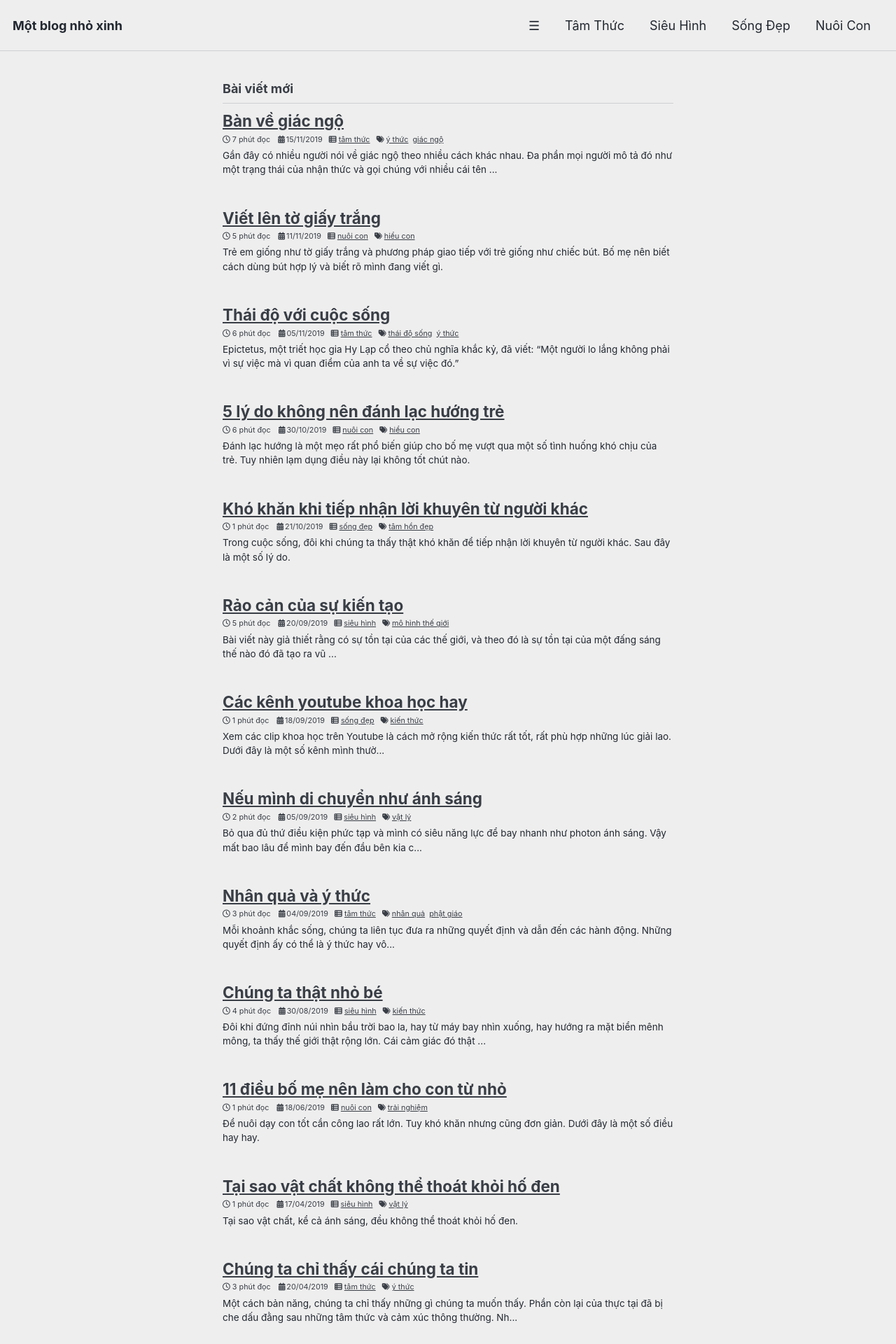
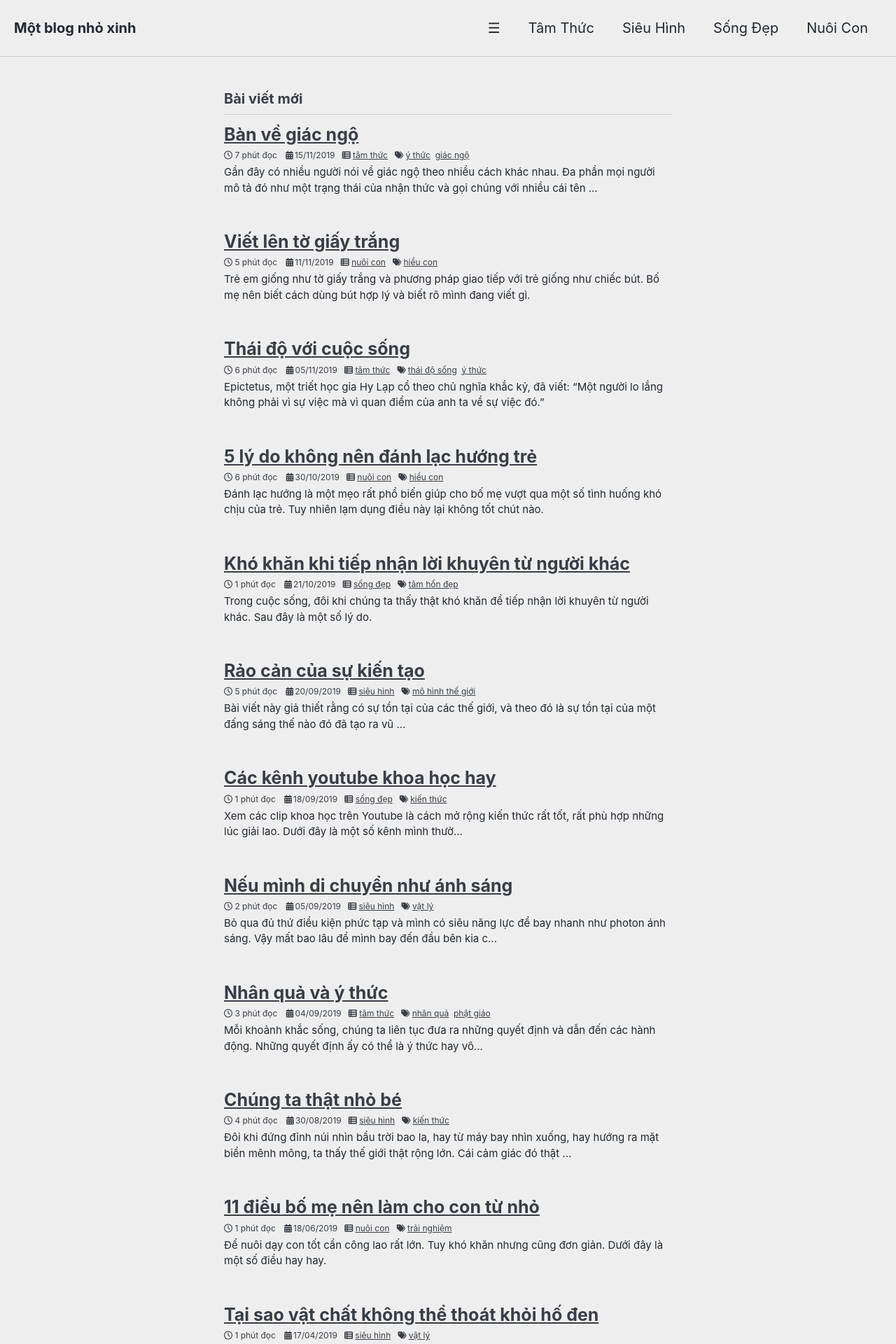
Before and after one commit to twinni7/twinni7.github.io, a Jekyll site: the page built from index.html, in a window 1280 px wide. Shown: the top 1920 px of the page at 70% size. Built offline with Jekyll 4.4.1, drawn with Linux system fonts in a browser that asks for light colours; cached includes are drawn as plain includes; nearby versions of some CDN libraries; the list of posts is cut into pages by our own code.

Commit message:
update format

```diff
--- a/_sass/minimal-mistakes/_reset.scss
+++ b/_sass/minimal-mistakes/_reset.scss
@@ -5,21 +5,21 @@
 * { box-sizing: border-box; }
 
 html {
-  /* apply a natural box layout model to all elements */
+  /* apply a natural box layout model to all elements - origin: 16px*/
   box-sizing: border-box;
   background-color: $background-color;
-  font-size: 12px;
+  font-size: 14px;
 
   @include breakpoint($medium) {
-    font-size: 14px;
+    font-size: 16px;
   }
 
   @include breakpoint($large) {
-    font-size: 16px;
+    font-size: 18px;
   }
 
   @include breakpoint($x-large) {
-    font-size: 18px;
+    font-size: 20px;
   }
 
   -webkit-text-size-adjust: 100%;
```
